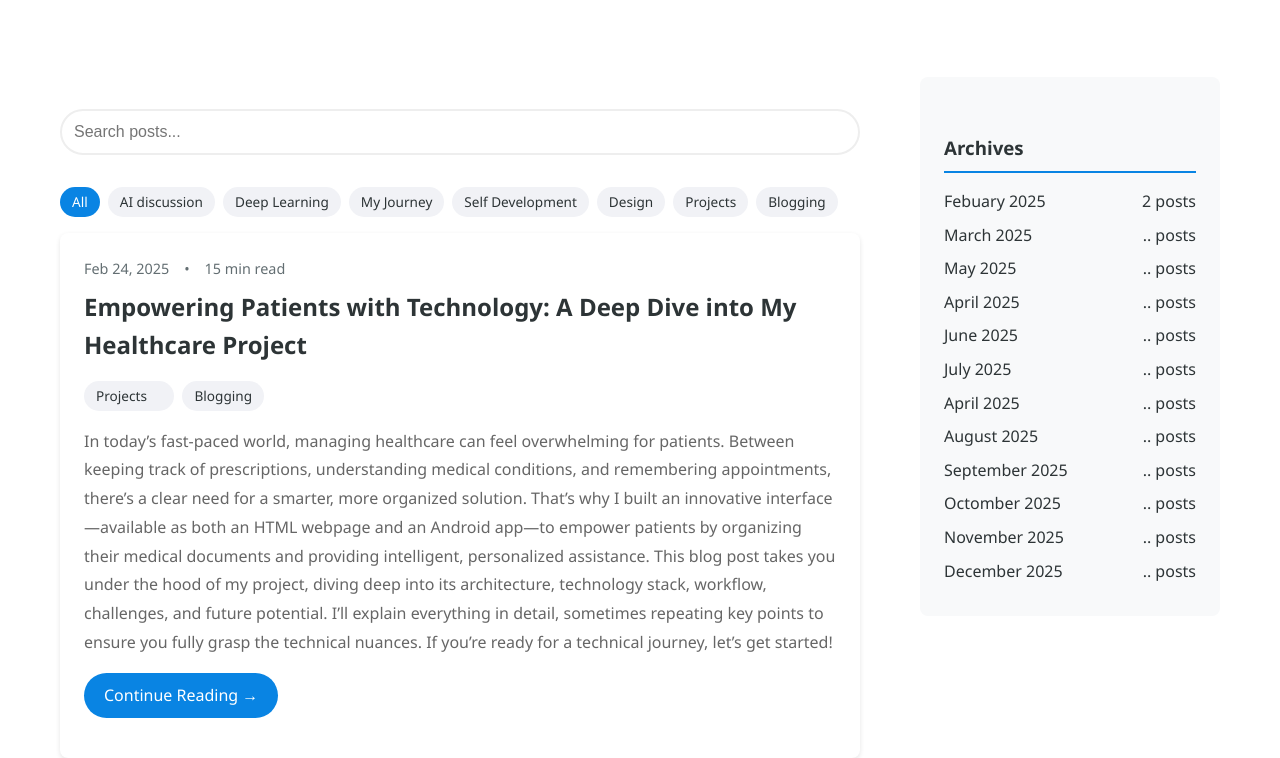
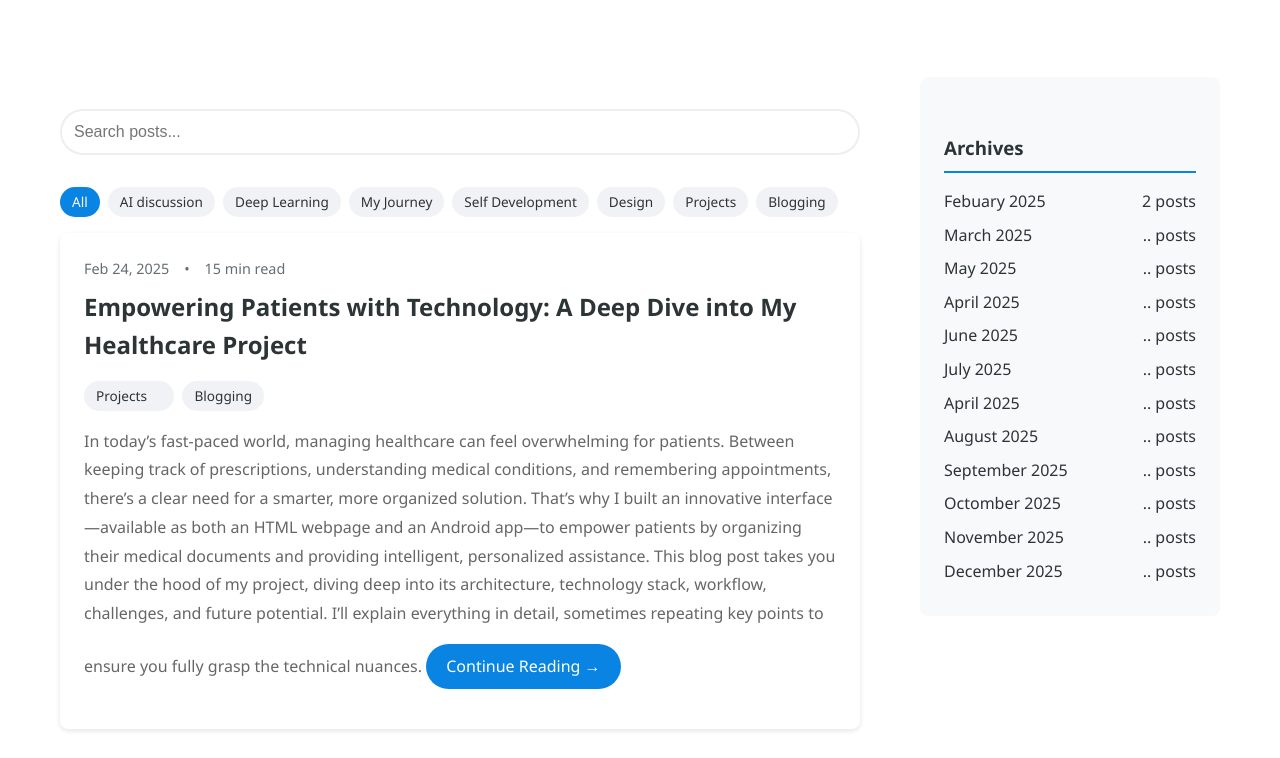
Before and after one commit to P-RanjithKumar/p-ranjithkumar.github.io, a plain HTML site: page bloghome.html in a window 1280 px wide. Shown: the part 170-928 px from the top of the page. Drawn offline with Linux system fonts and the light colour scheme.

Commit message:
iteration

```diff
--- a/bloghome.html
+++ b/bloghome.html
@@ -205,7 +205,8 @@
           <span class="tag">Blogging</span>
         </div>
         <p class="post-excerpt">
-          In today’s fast-paced world, managing healthcare can feel overwhelming for patients. Between keeping track of prescriptions, understanding medical conditions, and remembering appointments, there’s a clear need for a smarter, more organized solution. That’s why I built an innovative interface—available as both an HTML webpage and an Android app—to empower patients by organizing their medical documents and providing intelligent, personalized assistance. This blog post takes you under the hood of my project, diving deep into its architecture, technology stack, workflow, challenges, and future potential. I’ll explain everything in detail, sometimes repeating key points to ensure you fully grasp the technical nuances. If you’re ready for a technical journey, let’s get started!        <a href="blog3.html" class="read-more">Continue Reading →</a>
+          In today’s fast-paced world, managing healthcare can feel overwhelming for patients. Between keeping track of prescriptions, understanding medical conditions, and remembering appointments, there’s a clear need for a smarter, more organized solution. That’s why I built an innovative interface—available as both an HTML webpage and an Android app—to empower patients by organizing their medical documents and providing intelligent, personalized assistance. This blog post takes you under the hood of my project, diving deep into its architecture, technology stack, workflow, challenges, and future potential. I’ll explain everything in detail, sometimes repeating key points to ensure you fully grasp the technical nuances.
+          <a href="blog3.html" class="read-more">Continue Reading →</a>
       </article>
 
 
```
